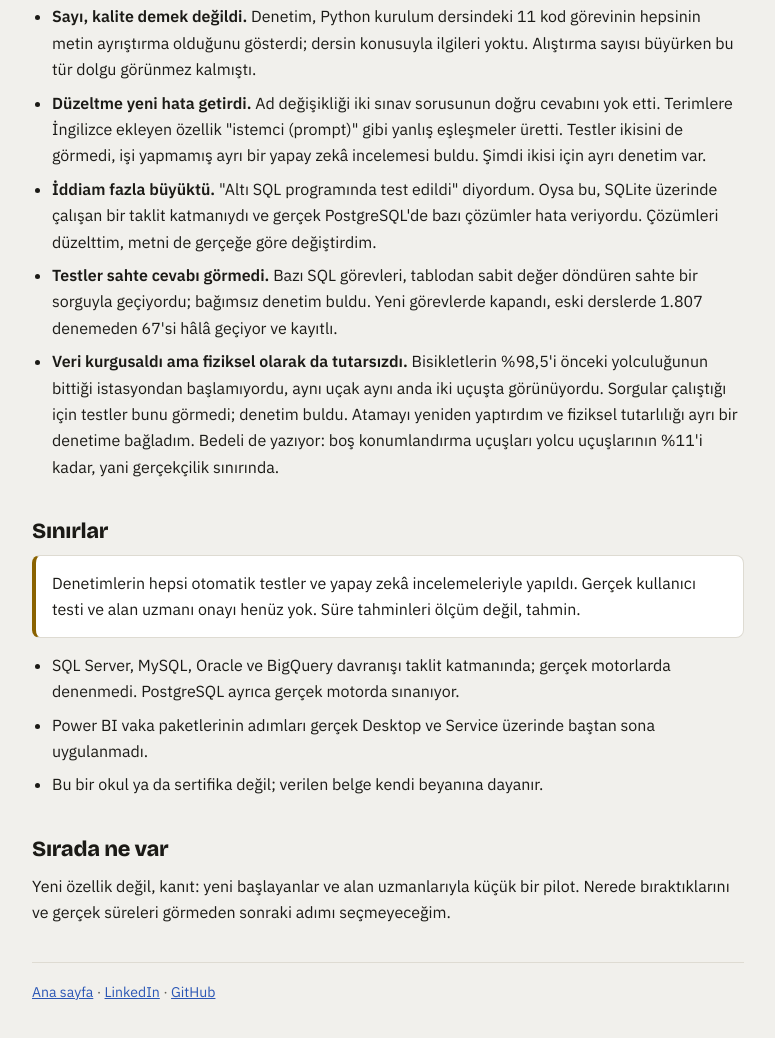
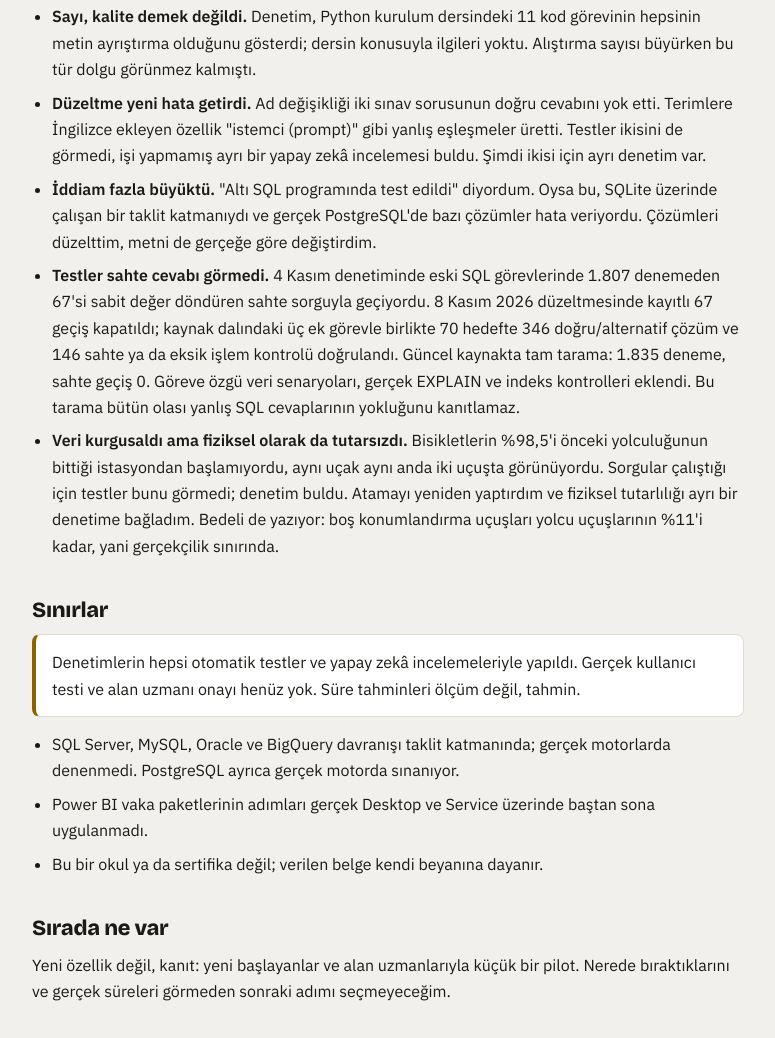
Before and after one commit to ysfdurak/ysfdurak.github.io, a plain HTML site: page vaka/index.html in a window 1280 px wide. Shown: the part 2052-3090 px from the top of the page, without its empty margins (252-1027 px from the left). Drawn offline with Linux system fonts and the light colour scheme.

Commit message:
Vaka: 67 SQL sahte geçişinin düzeltildiğini ve doğrulama sonuçlarını kaydet

```diff
--- a/vaka/index.html
+++ b/vaka/index.html
@@ -91,7 +91,7 @@ footer{margin-top:36px;padding-top:18px;border-top:1px solid var(--line);font-si
 <li><b>Sayı, kalite demek değildi.</b> Denetim, Python kurulum dersindeki 11 kod görevinin hepsinin metin ayrıştırma olduğunu gösterdi; dersin konusuyla ilgileri yoktu. Alıştırma sayısı büyürken bu tür dolgu görünmez kalmıştı.</li>
 <li><b>Düzeltme yeni hata getirdi.</b> Ad değişikliği iki sınav sorusunun doğru cevabını yok etti. Terimlere İngilizce ekleyen özellik "istemci (prompt)" gibi yanlış eşleşmeler üretti. Testler ikisini de görmedi, işi yapmamış ayrı bir yapay zekâ incelemesi buldu. Şimdi ikisi için ayrı denetim var.</li>
 <li><b>İddiam fazla büyüktü.</b> "Altı SQL programında test edildi" diyordum. Oysa bu, SQLite üzerinde çalışan bir taklit katmanıydı ve gerçek PostgreSQL'de bazı çözümler hata veriyordu. Çözümleri düzelttim, metni de gerçeğe göre değiştirdim.</li>
-<li><b>Testler sahte cevabı görmedi.</b> Bazı SQL görevleri, tablodan sabit değer döndüren sahte bir sorguyla geçiyordu; bağımsız denetim buldu. Yeni görevlerde kapandı, eski derslerde 1.807 denemeden 67'si hâlâ geçiyor ve kayıtlı.</li>
+<li><b>Testler sahte cevabı görmedi.</b> 4 Kasım denetiminde eski SQL görevlerinde 1.807 denemeden 67'si sabit değer döndüren sahte sorguyla geçiyordu. 8 Kasım 2026 düzeltmesinde kayıtlı 67 geçiş kapatıldı; kaynak dalındaki üç ek görevle birlikte 70 hedefte 346 doğru/alternatif çözüm ve 146 sahte ya da eksik işlem kontrolü doğrulandı. Güncel kaynakta tam tarama: 1.835 deneme, sahte geçiş 0. Göreve özgü veri senaryoları, gerçek EXPLAIN ve indeks kontrolleri eklendi. Bu tarama bütün olası yanlış SQL cevaplarının yokluğunu kanıtlamaz.</li>
 <li><b>Veri kurgusaldı ama fiziksel olarak da tutarsızdı.</b> Bisikletlerin %98,5'i önceki yolculuğunun bittiği istasyondan başlamıyordu, aynı uçak aynı anda iki uçuşta görünüyordu. Sorgular çalıştığı için testler bunu görmedi; denetim buldu. Atamayı yeniden yaptırdım ve fiziksel tutarlılığı ayrı bir denetime bağladım. Bedeli de yazıyor: boş konumlandırma uçuşları yolcu uçuşlarının %11'i kadar, yani gerçekçilik sınırında.</li>
 </ul>
 
```
